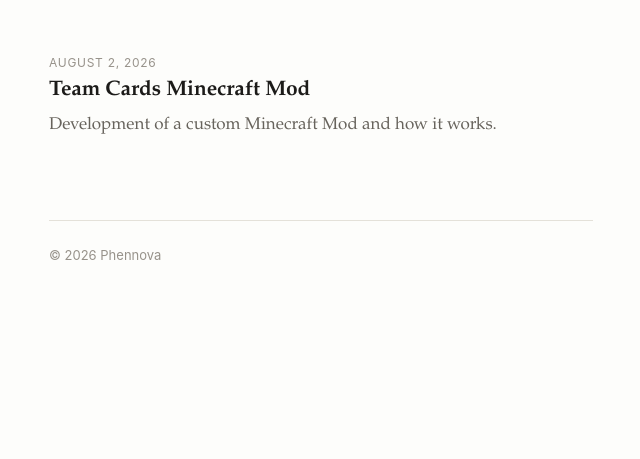
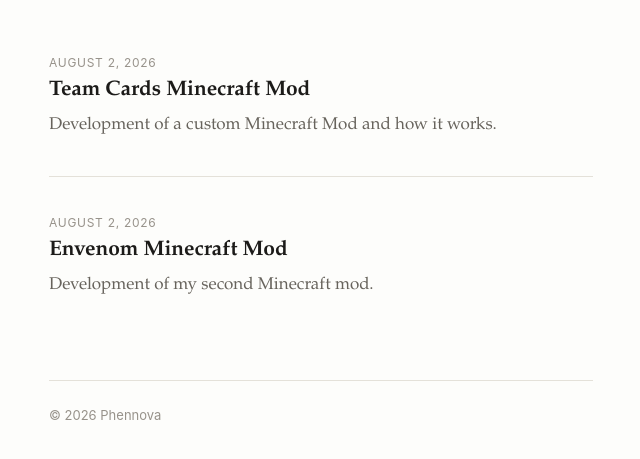
Before and after one commit to Phennova/phennova.github.io, a plain HTML site: page index.html in a window 1280 px wide. Shown: the part 197-656 px from the top of the page, without its empty margins (319-959 px from the left). Drawn offline with Linux system fonts and the light colour scheme.

Commit message:
Post: Envenom

```diff
--- a/index.html
+++ b/index.html
@@ -29,6 +29,12 @@
           <p>Development of a custom Minecraft Mod and how it works.</p>
         </li>
 
+        <li>
+          <time datetime="2026-08-02">August 2, 2026</time>
+          <h2><a href="posts/team-cards.html">Envenom Minecraft Mod</a></h2>
+          <p>Development of my second Minecraft mod.</p>
+        </li>
+
         <!-- Add new posts here, newest at the top. Copy the block above. -->
 
       </ul>
```
